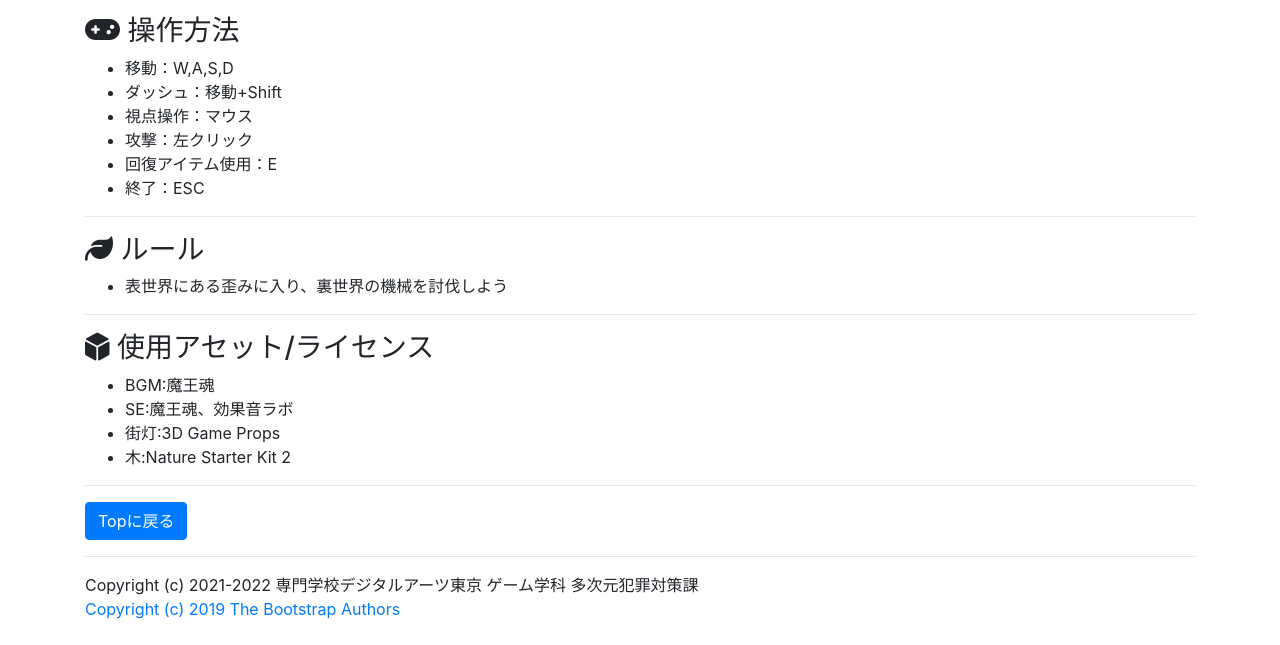
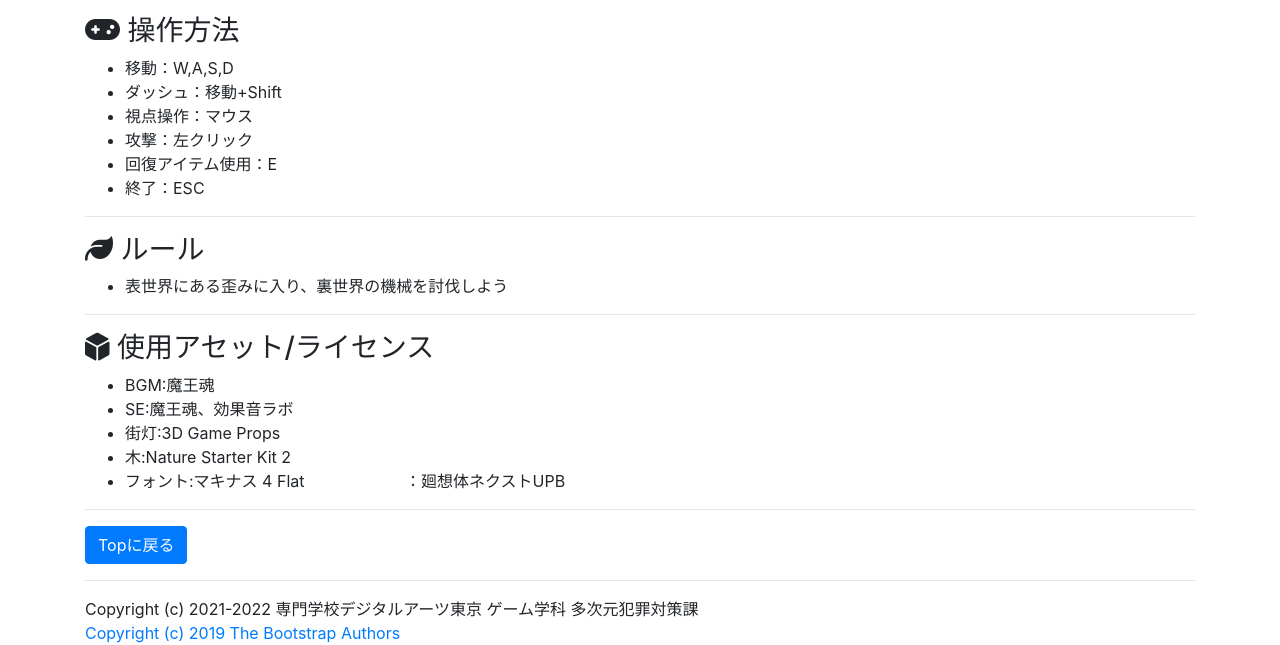
Before and after one commit to datgm21/works, a plain HTML site: page kikai/index.html in a window 1280 px wide. Shown: the part 1489-2134 px from the top of the page. Before the commit the page ends 2110 px from the top, so only its background shows below. Drawn offline with nearby package versions, Linux system fonts and the light colour scheme.

Commit message:
フォント

```diff
--- a/kikai/index.html
+++ b/kikai/index.html
@@ -87,6 +87,8 @@
                     <li>SE:魔王魂、効果音ラボ</li>
                     <li>街灯:3D Game Props</li>
                     <li>木:Nature Starter Kit 2</li>
+                    <li>フォント:マキナス 4 Flat
+                    　　　　　　：廻想体ネクストUPB</li>
                 </ul>
                 <hr>
 
```
